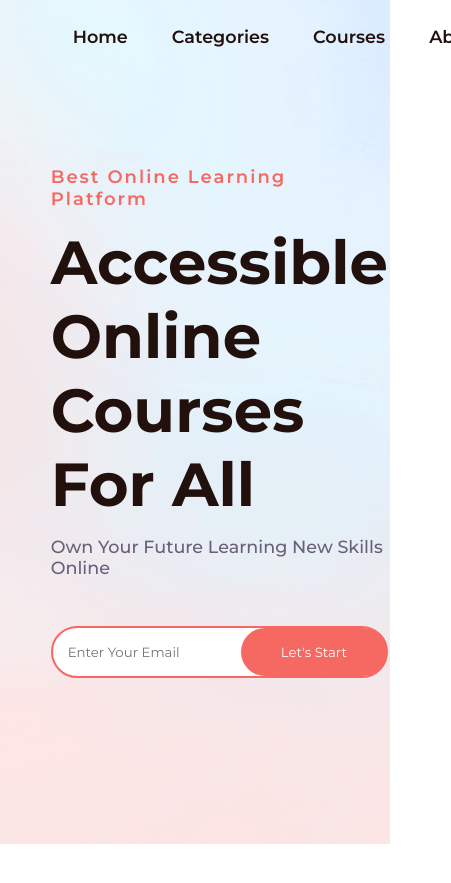
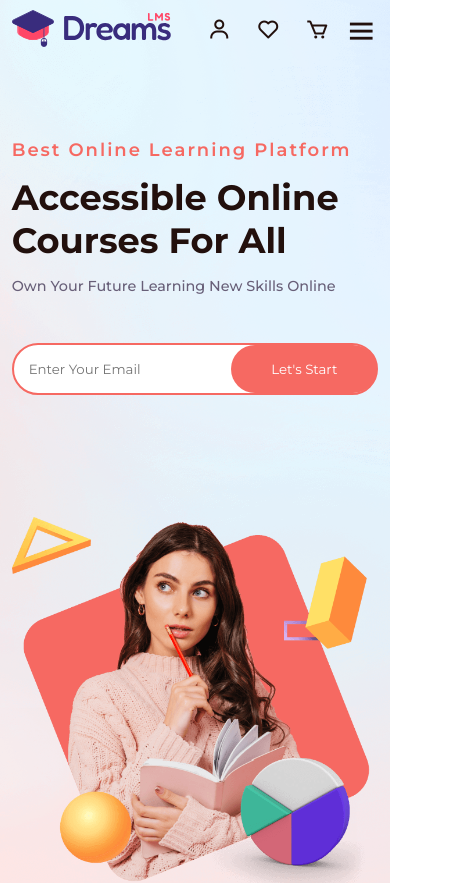
Before and after one commit to matador7495/Responsive-Online-Course, a plain HTML site: page index.html in a window 390 px wide. Shown: the top 883 px of the page, 451 px wide, since content can reach past the window. Drawn offline with nearby package versions, Linux system fonts and the light colour scheme.

Commit message:
responsive

```diff
--- a/css/style.css
+++ b/css/style.css
@@ -461,3 +461,123 @@ header.sticky {
   font-weight: 500;
   letter-spacing: 1px;
 }
+
+@media (max-width: 1410px) {
+  header {
+    padding: 10px 3%;
+    transition: 0.2s;
+  }
+
+  header.sticky {
+    padding: 12px 3%;
+    transition: 0.2s;
+  }
+
+  section {
+    padding: 70px 3%;
+    transition: 0.2s;
+  }
+
+  .container {
+    padding: 70px 3%;
+    transition: 0.2s;
+  }
+
+  .contact {
+    padding: 60px 3%;
+    transition: 0.2s;
+  }
+}
+
+@media (max-width: 1050px) {
+  :root {
+    --big-font: 3.2rem;
+    --h2-font: 2rem;
+    --p-font: 1rem;
+    transition: 0.1s;
+  }
+
+  .home {
+    height: 84vh;
+  }
+}
+
+@media (max-width: 1025px) {
+  #menu-icon {
+    display: block;
+  }
+
+  .navbar {
+    position: absolute;
+    top: 100%;
+    right: -100%;
+    width: 300px;
+    height: 110vh;
+    background: var(--main-color);
+    display: flex;
+    flex-direction: column;
+    align-items: center;
+    padding: 170px 30px;
+    transition: all 0.40s ease;
+  }
+
+  .navbar a {
+    display: block;
+    margin: 1.3rem 0;
+    color: var(--bg-color);
+  }
+
+  .navbar a:hover {
+    color: var(--bg-color);
+    transform: translateY(-5px);
+  }
+
+  .navbar.open {
+    right: 0;
+  }
+}
+
+@media (max-width: 890px) {
+  .home {
+    height: 150vh;
+    grid-template-columns: 1fr;
+    gap: 1rem;
+  }
+
+  .home-text {
+    padding-top: 20px;
+  }
+
+  .home-img {
+    text-align: center;
+  }
+
+  .home-img img {
+    height: auto;
+    width: 100%;
+  }
+
+  .about {
+    grid-template-columns: 1fr;
+    gap: 1rem;
+  }
+}
+
+@media (max-width: 600px) {
+  .home {
+    height: 120vh;
+  }
+}
+
+@media (max-width: 400px) {
+  .courses-content {
+    grid-template-columns: repeat(auto-fit, minmax(350px, auto));
+  }
+
+  :root {
+    --big-font: 2.2rem;
+    --h2-font: 1.5rem;
+    --p-font: 0.9rem;
+    transition: 0.1s;
+  }
+}
--- a/js/script.js
+++ b/js/script.js
@@ -3,3 +3,16 @@ const header = document.querySelector("header");
 window.addEventListener("scroll", () => {
    header.classList.toggle("sticky", window.scrollY > 0);
 });
+
+const menuIcon = document.querySelector("#menu-icon");
+const navbar = document.querySelector(".navbar");
+
+menuIcon.addEventListener("click", () => {
+   menuIcon.classList.toggle("bx-x");
+   navbar.classList.toggle("open");
+});
+
+window.onscroll = () => {
+   menuIcon.classList.remove("bx-x");
+   navbar.classList.remove("open");
+};
```
